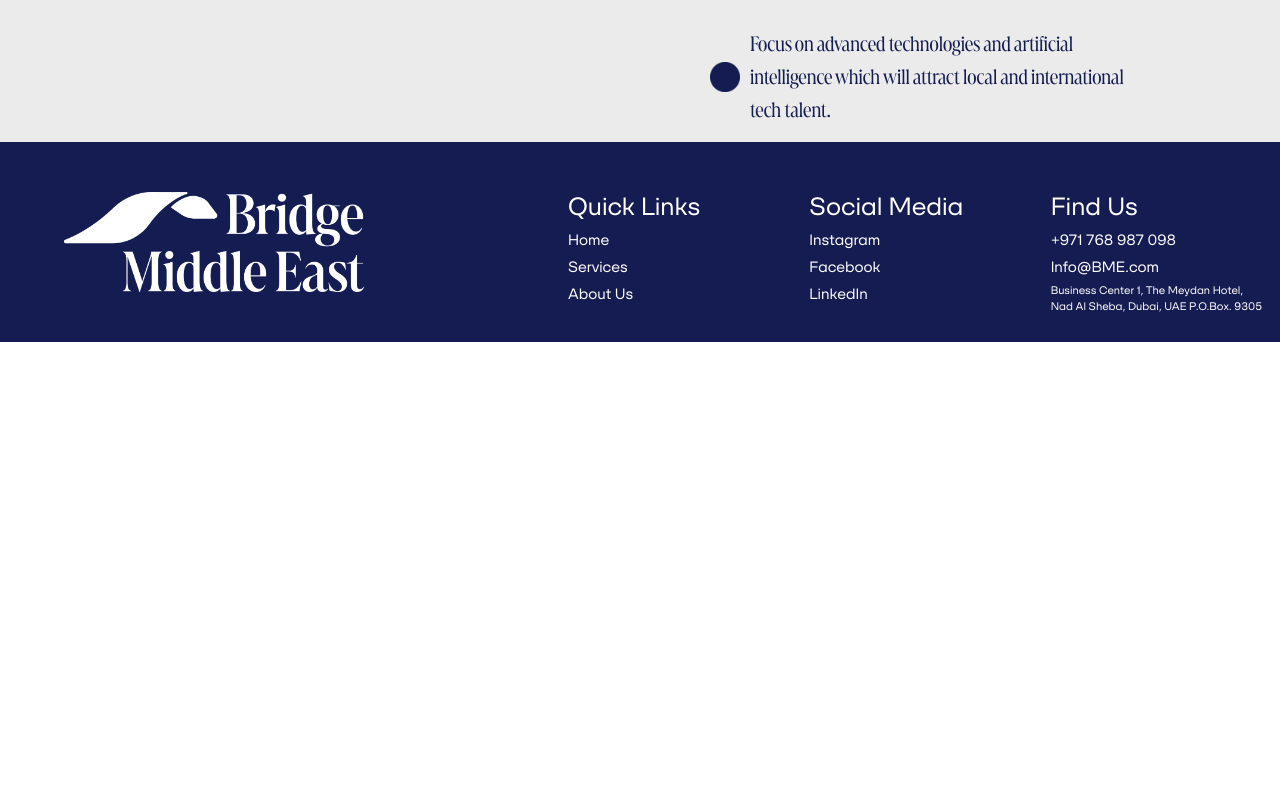
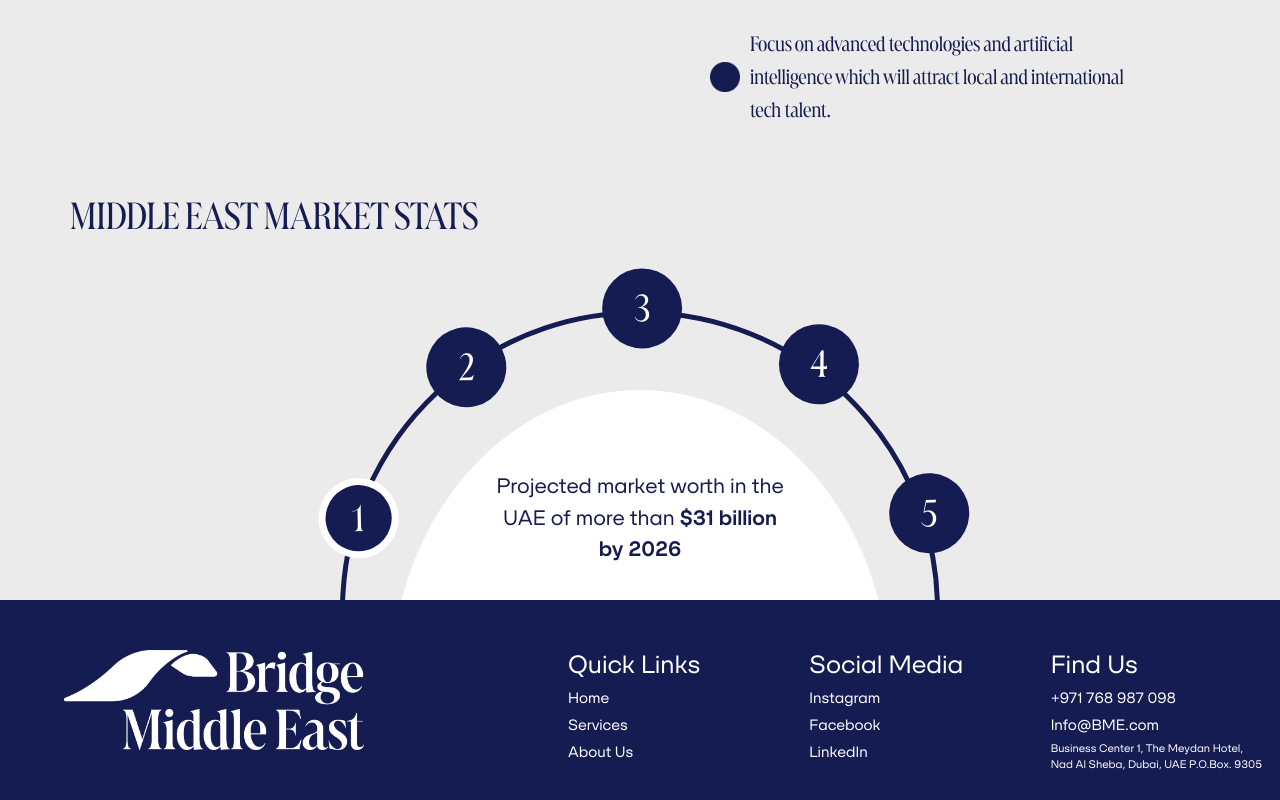
Before and after one commit to ihabawad18/BME, a React (Create React App) app: page /why-BME in a window 1280 px wide. Shown: the part 1550-2350 px from the top of the page. Before the commit the page ends 1892 px from the top, so only its background shows below. Built offline with nearby package versions, Linux system fonts and the light colour scheme.

Commit message:
fixing the responsiveness + adding me stats

```diff
--- a/src/components/common.css
+++ b/src/components/common.css
@@ -40,6 +40,9 @@
 /* footer */
 
 .footer {
+  position: relative;
+  z-index: 5;
+  overflow: hidden;
   display: flex;
   align-items: center;
   justify-content: center;
--- a/src/index.css
+++ b/src/index.css
@@ -18,6 +18,11 @@
 @font-face {
   font-family: 'SFT_BOLD';
   src: url('./fonts/SFT/SFTSchriftedSansTRIAL-Bold.otf') format('opentype');
+  /* Add additional src entries for different font file types if needed */
+}
+@font-face {
+  font-family: 'SFT_DEMI_BOLD';
+  src: url('./fonts/SFT/SFTSchriftedSansTRIAL-DemiBold.otf') format('opentype');
   /* Add additional src entries for different font file types if needed */
 }
 @font-face {
--- a/src/pages/Home.js
+++ b/src/pages/Home.js
@@ -189,40 +189,6 @@ const Home = () => {
           </div>
         </div>
       </div>
-      {/* temp */}
-      <section className="contact-section">
-        <form
-          className="contact-form"
-          action="mailto:recipient@example.com"
-          method="post"
-        >
-          <div className="custom-row">
-            <div className="container">
-              <div className="row">
-                <div className="col-md-6">
-                  <label>Name</label>
-                  <input name="name" id="name" type="text" />
-                </div>
-                <div className="col-md-6">
-                  <label>Company Name</label>
-                  <input name="company-name" id="company-name" type="text" />
-                </div>
-              </div>
-              <div className="row">
-                <div className="col-md-6">
-                  <label>Email</label>
-                  <input name="email" id="email" type="text" />
-                </div>
-                <div className="col-md-6">
-                  <label>Message</label>
-                  <input name="message" id="message" type="text" />
-                </div>
-              </div>
-            </div>
-            <button type="button">Send</button>
-          </div>
-        </form>
-      </section>
     </section>
   );
 };
--- a/src/pages/WhyBME.css
+++ b/src/pages/WhyBME.css
@@ -135,6 +135,147 @@
 }
 
 
+/* market stats */
+
+.me-stats-header{
+  margin-left: 70px;
+  margin-top: 50px;
+}
+
+.parent{
+  position: relative;
+  padding-top: 50px;
+  overflow: hidden;
+  height: 340px;
+  width: 100%;
+  display: flex;
+  align-items: center;
+  justify-content: center;
+  margin-top: 20px;
+}
+
+.outline {
+  margin: auto;
+  position: relative;
+  width: 600px;
+  height: 600px;
+  border: 5px solid #141c51;
+  border-radius: 50%;
+  z-index: 1;
+  transform: rotate(-18.5deg);
+}
+
+.sub-outline{
+  display: flex;
+  align-items: flex-start;
+  justify-content: center;
+  position: absolute;
+  width: 500px;
+  height: 600px;
+  top: 130px;
+  background-color: white;
+
+  border-radius: 50%;
+  z-index: 1;
+}
+
+
+.sub-outline p{
+  font-size: 21px;
+  position: absolute;
+  top: 50%;
+  left: 50%;
+  margin-top: 50px;
+  transform: translate(-50%, -45%);
+  width: 60%;
+  text-align: center;
+  color: #141c51;
+  /* border: 1px solid black; */
+  height: 100%;
+}
+
+.sub-outline p span{
+  font-family: 'SFT_DEMI_BOLD';
+}
+
+
+.circles-parent {
+  left: -50%;
+  position: relative;
+  width: 100%;
+  height: 100%;
+  display: flex;
+  justify-content: center;
+  align-items: center;
+  cursor: pointer;
+  transition: 0.3s all ease;
+}
+
+
+.circle{
+  display: flex;
+  align-items: center;
+  justify-content: center;
+  position: absolute;
+  background-color: #141c51;
+  width: 80px;
+  height: 80px;
+  border-radius: 50%;
+  transform: rotate(calc(36deg * var(--i)));
+  transform-origin: 340px;
+  transition: 0.3s all ease;
+}
+
+.circle h2{
+  margin: 0;
+  color:white;
+  transform: rotate(calc(36deg * var(--i)));
+  transform: rotate(-18.5deg);
+}
+
+.circle2 h2{
+  /* transform: rotate(calc(36deg * var(--i))); */
+  transform: rotate(-54deg);
+}
+.circle3 h2{
+  /* transform: rotate(calc(36deg * var(--i))); */
+  transform: rotate(-90deg);
+}
+.circle4 h2{
+  /* transform: rotate(calc(36deg * var(--i))); */
+  transform: rotate(-125deg);
+}
+.circle5 h2{
+  /* transform: rotate(calc(36deg * var(--i))); */
+  transform: rotate(-163deg);
+}
+
+.circle.active{
+  border: 7px solid white;
+}
+
+/* .circle:nth-child(2) {
+  top: 25px;
+  left: calc(38% - 120px);
+}
+
+.circle:nth-child(3) {
+  top: 150px;
+  left: calc(38% - 210px);
+
+
+}
+
+.circle:nth-child(4) {
+  top: 150px;
+  left: calc(38% + 305px) ;
+}
+
+.circle:nth-child(5) {
+  top: 25px;
+  left: calc(38% + 210px) ;
+} */
+
 
 /* responsiveness */
 
@@ -222,6 +363,41 @@
     margin-left: 70px;
     width: 80%;
   }
+
+
+  .me-stats-header{
+    margin-left: 70px;
+    margin-top: 50px;
+  }
+
+  .parent{
+    height: 310px;
+  }
+
+  .outline {
+    width: 500px;
+    height: 500px;
+
+  }
+
+  .sub-outline{
+    width: 400px;
+    height: 500px;
+    top: 130px;
+  }
+
+
+  .sub-outline p{
+    font-size: 18px;
+    transform: translate(-50%, -49%);
+  }
+
+
+
+  .circle{
+    transform: rotate(calc(360deg/10 * var(--i)));
+    transform-origin: 290px;
+  }
 }
 
 @media only screen and (max-width: 600px) {
@@ -240,7 +416,6 @@
     margin-left: 40px;
     width: 80%;
   }
-
   .whybme-section .card1 {
     display: flex;
     justify-content: center;
@@ -254,9 +429,10 @@
   .whybme-section .part1 {
     width: 250px;
     height: 450px;
-    p {
-      font-size: 17px;
-    }
+
+  }
+  .whybme-section .part1  p {
+    font-size: 17px;
   }
   .whybme-section .part2 {
     width: 250px;
@@ -288,4 +464,39 @@
     margin-left: 40px;
     width: 80%;
   }
+
+  .me-stats-header{
+    margin-left: 40px !important;
+    margin-top: 50px;
+  }
+
+  .parent{
+    height: 220px;
+  }
+
+  .outline {
+    width: 320px;
+    height: 320px;
+
+  }
+
+  .sub-outline{
+    width: 250px;
+    height: 250px;
+    top: 100px;
+  }
+
+
+  .sub-outline p{
+    width: 70%;
+    font-size: 13.5px;
+    transform: translate(-50%, -55%);
+  }
+
+  .circle{
+    width: 50px;
+    height: 50px;
+    transform: rotate(calc(360deg/10 * var(--i)));
+    transform-origin: 180px;
+  }
 }
--- a/src/pages/WhyBME.js
+++ b/src/pages/WhyBME.js
@@ -1,7 +1,58 @@
 import React from "react";
 import "./WhyBME.css";
 import Ellipse from "../images/ellipse.png";
+import { useState } from "react";
 const WhyBME = () => {
+  var Message = (
+    <p>
+      Projected market worth in the UAE of more than{" "}
+      <span>$31 billion by 2026 </span>
+    </p>
+  );
+
+  const [displayMessage, setdisplayMessage] = useState(Message);
+
+  const arrayMessages = [
+    <p>
+      Projected market worth in the UAE of more than{" "}
+      <span>$31 billion by 2026 </span>
+    </p>,
+    <p>
+      Predicted market growth of more than{" "}
+      <span>50% between 2020 and 2025 </span> from{" "}
+      <span>$8 trillion to $12.8 trillion</span>
+    </p>,
+    <p>
+      <span>30% of global trade</span> passes through the Red Sea and the Gulf
+      of Aden{" "}
+    </p>,
+    <p>
+      Estimated worth of the UAE national{" "}
+      <span>digital economy by 2031 is US$140 billion</span>
+    </p>,
+    <p>
+      Contribution of the digital economy to the UAE’s GDP to{" "}
+      <span>double from 9.7% to over 20% by 2031</span>
+    </p>,
+  ];
+
+  const handleOnClick = (i) => {
+    console.log(displayMessage);
+    console.log(arrayMessages);
+    let temp = "circle" + i;
+    let element = document.getElementById(temp);
+    const circleElements = document.getElementsByClassName("circle");
+
+    for (var j = 0; j < circleElements.length; j++) {
+      circleElements[j].classList.remove("active");
+    }
+    if (element) {
+      setdisplayMessage(arrayMessages[i - 1]);
+      console.log(displayMessage);
+      element.classList.add("active");
+    }
+  };
+
   return (
     <div className="whybme-section">
       <h2 className="why-header">WHY EXPAND TO THE MIDDLE EAST?</h2>
@@ -100,6 +151,55 @@ const WhyBME = () => {
           </div>
         </div>
       </div>
+
+      <h2 className="me-stats-header">MIDDLE EAST MARKET STATS</h2>
+      <div className="parent">
+        <div className="outline">
+          <div className="circles-parent">
+            <div
+              id="circle1"
+              className="circle active"
+              style={{ "--i": 1 }}
+              onClick={() => handleOnClick(1)}
+            >
+              <h2>1</h2>
+            </div>
+            <div
+              id="circle2"
+              className="circle circle2"
+              style={{ "--i": 2 }}
+              onClick={() => handleOnClick(2)}
+            >
+              <h2>2</h2>
+            </div>
+            <div
+              id="circle3"
+              className="circle circle3"
+              style={{ "--i": 3 }}
+              onClick={() => handleOnClick(3)}
+            >
+              <h2>3</h2>
+            </div>
+            <div
+              id="circle4"
+              className="circle circle4"
+              style={{ "--i": 4 }}
+              onClick={() => handleOnClick(4)}
+            >
+              <h2>4</h2>
+            </div>
+            <div
+              id="circle5"
+              className="circle circle5"
+              style={{ "--i": 5 }}
+              onClick={() => handleOnClick(5)}
+            >
+              <h2>5</h2>
+            </div>
+          </div>
+        </div>
+        <div className="sub-outline">{displayMessage}</div>
+      </div>
     </div>
   );
 };
```
